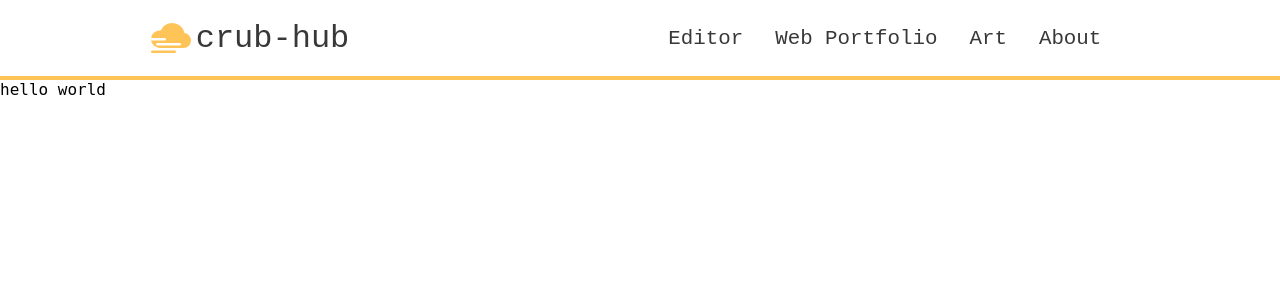
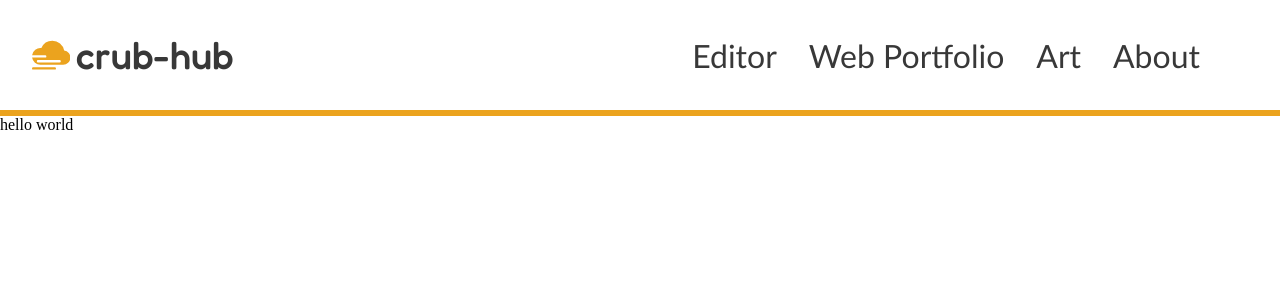
Before and after one commit to neezacoto/crub-hub, a React (Create React App) app in the folder website/: page / in a window 1280 px wide. Shown: the top 300 px of the page. Built offline with nearby package versions, Linux system fonts and the light colour scheme; the HTML template or start-up script is replaced by a standard one.

Commit message:
new mobile design, with better responsiveness

```diff
--- a/website/src/App.css
+++ b/website/src/App.css
@@ -2,5 +2,4 @@
   box-sizing: border-box;
   margin: 0;
   padding: 0;
-  font-family: 'monospace';
 }
--- a/website/src/components/navbar/Navbar.css
+++ b/website/src/components/navbar/Navbar.css
@@ -1,144 +1,144 @@
+@import url('https://fonts.googleapis.com/css2?family=Fredoka:wght@500&family=Righteous&display=swap');
+
 :root {
-    --main-color: rgb(255, 196, 87);
+    --main-color: rgb(235, 163, 30);
     --accent-color: rgb(56, 56, 56);
     --page-color: white;
+    --mobile-menu-transition-speed: 250ms;
+    --menu-transition-speed: 200ms;
 }
 
-/* main navbar wrapper*/
-.navbar {
-   background: var(--page-color);
-   height: 80px;
-    display: flex;
-    justify-content: center;
-    align-items: center;
-    font-size: 1.2rem;
-    position: sticky;
-    top: 0;
-    z-index: 999;
-
-   border-bottom: 4px solid var(--main-color) ;
-}
-
-/* contains the content */
-.nav-container{
-    display: flex;
-    justify-content: center;
-    align-items: center;
-    height: 80px;
-    max-width: 1500px;
-}
-
-/* logo icon itself */
-.logo-icon {
-    color: var(--main-color);
-    font-size: 2.5rem;
-    margin-right: 5px;
-}
-
-/* contains the logo button in the nav */
-.logo-btn {
-    color: var(--accent-color);
-    justify-self: start;
-    margin-left: 20px;
-    text-decoration: none;
-    cursor: pointer;
-    font-size: 2rem;
-    display: flex;
-    align-items: center;
-    font-family:monospace;
-}
-
-/* container that holds the nav links */
-.nav-menu {
-    display: grid;
-    grid-template-columns: repeat(4, auto);
-
-    list-style: none;
-    text-align: center;
-    width: 60vw;
-    justify-content: end;
-    margin-right: 2rem;
-}
-
-/* container for each nav-link */
-.nav-item {
-    height: 80px;
-}
-
-/* nav-links */
-.nav-links {
-    color: var(--accent-color);
-    display: flex;
-    align-items: center;
-    text-decoration: none;
-    padding: 0.5rem 1rem;
-    height: 100%;
-    font-size: 1.3rem;
-
-    font-family: monospace;
-
-    box-shadow: inset 0 -3px 0 -1px var(--main-color);
-    transition: box-shadow 90ms ease-in-out, color 80ms ease-in;
-}
-
-.nav-links:hover{
-    box-shadow: inset 0 -80px 0 -1px var(--main-color);
+.page-color {
     color: var(--page-color)
 }
 
-/* hamburger menu icon */
-.menu-icon {
-    display: none;
+.accent-color {
     color: var(--accent-color);
 }
 
-@media screen and (max-width: 960px){
-    .navbar{
-        position: relative;
+.main-color {
+    color: var(--main-color);
+}
+
+.navbar-container {
+    font-family: 'Fredoka', sans-serif;
+    border-bottom: .4em solid var(--main-color);
+}
+
+.menu-icon {
+    display: none;
+}
+
+.flex {
+    display: flex;
+    gap: var(--gap, 1rem);
+}
+
+
+.logo-container {
+    margin: 2rem;
+    text-decoration: none;
+    color: var(--accent-color);
+    font-size: 2.4rem;
+    display: flex;
+    align-items: center;
+    gap: 5px;
+}
+
+.logo-icon {
+    color: var(--main-color)
+}
+
+.navbar-container {
+    align-items: center;
+    justify-content: space-between
+}
+
+.nav-list {
+    list-style: none;
+    padding: 0;
+    margin: 0;
+    padding: 2rem 5rem 2rem 2rem;
+    gap: 2em;
+    transition: transform 0ms;
+
+}
+
+.nav-links {
+
+    text-decoration: none;
+    font-family: 'Trebuchet MS', 'Lucida Sans Unicode', 'Lucida Grande', 'Lucida Sans', Arial, sans-serif;
+    font-size: 2rem;
+    color: var(--accent-color);
+
+
+}
+
+@media (min-width: 45em) and (max-width: 58em) {
+    .nav-list {
+        padding: 2rem 2rem 2rem 2rem;
+        gap: 1em;
+
+    }
+    .nav-links {
+        font-size: 1.6rem;
+    }
+}
+
+/* mobile view*/
+@media (max-width: 45em) {
+
+    .nav-links {
+        color: var(--page-color);
     }
 
-    .menu-icon {
-        display: block;
-        position: absolute;
-        top: 0;
-        right: 0;
-        transform: translate(-100%, 60%);
+    .nav-list {
+
+        gap: 2em;
         font-size: 1.8rem;
-        cursor: pointer;
+        font-weight: bold;
+        z-index: 1000;
+
+        position: fixed;
+        inset: 0 0 0 30%;
+
+        flex-direction: column;
+        padding: min(20vh, 10rem) 2em;
+
+        background: var(--main-color);
+        transform: translateX(100%);
+
+        transition: transform var(--mobile-menu-transition-speed);
+
     }
 
-    /* container for nav links, switching from grid to flex to arrange in column format*/
-    .nav-menu {
-        display: flex;
-        flex-direction: column;
-        width: 100%;
-        height: 90vh;
-        position: absolute;
-        top: 80px;
-        left: -100%;
-        opacity: 1;
-        transition: left 250ms ease, background-color 250ms ease;
-    }
-
-    /* when the hamburger is active */
-    .nav-menu.active {
-        background-color: var(--main-color);
-        left:0;
-        opacity: 1;
-        z-index: 1;
-        transition: left 250ms ease, background-color 250ms ease;
+    .nav-list.flex.active {
+        transform: translateX(0);
+        transition: transform var(--mobile-menu-transition-speed);
     }
 
 
-    .nav-links {
-        text-align: center;
-        padding: 2rem;
-        width: 100%;
-        display: table;
+    .menu-icon {
+        cursor: pointer;
+        display: block;
+        color: var(--page-color);
+        position: absolute;
+        z-index: 9999;
+        font-size: 2.5rem;
+        top: 2rem;
+        right: 2rem;
 
-        background: linear-gradient(to left, var(--main-color) 50%, var(--page-color) 50%) right;
-        background-size: 100%;
-        transition:  250ms;
+    }
+
+    .menu-icon.active {
+        display: block;
+        color: var(--page-color);
+        position: absolute;
+        z-index: 9999;
+        font-size: 2.5rem;
+        top: 2rem;
+        right: 2rem;
+
     }
 
 
--- a/website/src/components/navbar/Navbar.js
+++ b/website/src/components/navbar/Navbar.js
@@ -19,11 +19,10 @@ function Navbar() {
 
   return (
     <>
-        <nav className='navbar'>
-            <div className='nav-container'>
+        <header className='navbar-container flex'>
 
             {/* Here we want to put our logo button that routes back to the homepage */}
-                <Link to='/' className='logo-btn'>
+            <Link to='/' className='logo-container'>
 
                 <BsFillCloudHaze2Fill className='logo-icon'/>
                 crub-hub
@@ -33,12 +32,14 @@ function Navbar() {
             {/* Hamburger Menu Icon */}
             <div className='menu-icon' onClick={handleClick}>
 
-                    {!isClicked ? <GiHamburgerMenu /> : <HiX />}
+                {!isClicked ? <GiHamburgerMenu className='accent-color sr-only'/> : <HiX className='page-color'/>}
 
             </div>
+
+            <nav>
                 {/* unordered list of all the nav links */}
                 <ul
-                    className={ isClicked? 'nav-menu active' : 'nav-menu' }
+                    className={ isClicked? 'nav-list flex active' : 'nav-list flex' }
                 >
 
                     <NavLink path='/' label='Editor' onClick={closeMobileMenu}/>
@@ -47,8 +48,8 @@ function Navbar() {
                     <NavLink path='/' label='About' onClick={closeMobileMenu}/>
 
                 </ul>
-            </div>
             </nav>
+        </header>
     </>
   )
 }
```
Lines whose indentation alone changed are shown as unchanged.
